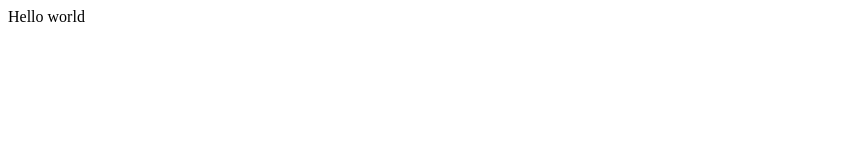
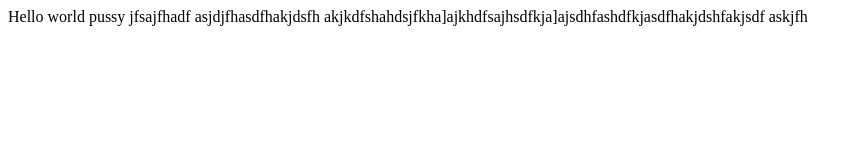
Before and after one commit to nathan-jhon/DAVE-GRAY-CSS, a plain HTML site: page index.html in a window 1280 px wide. Shown: the whole page, without its empty margins (0-863 px from the left). Drawn offline with Linux system fonts and the light colour scheme.

Commit message:
Updated
Every thing is fine

```diff
--- a/index.html
+++ b/index.html
@@ -9,7 +9,10 @@
 </head>
 
 <body>
-  Hello world
+  Hello world  pussy jfsajfhadf
+  asjdjfhasdfhakjdsfh
+  akjkdfshahdsjfkha]ajkhdfsajhsdfkja]ajsdhfashdfkjasdfhakjdshfakjsdf
+  askjfh
   <script src="script.js"></script>
 
   <!--
--- a/style.css
+++ b/style.css
@@ -1,4 +1,5 @@
 html {
   height: 100%;
   width: 100%;
+  padding: 0%;
 }
```
